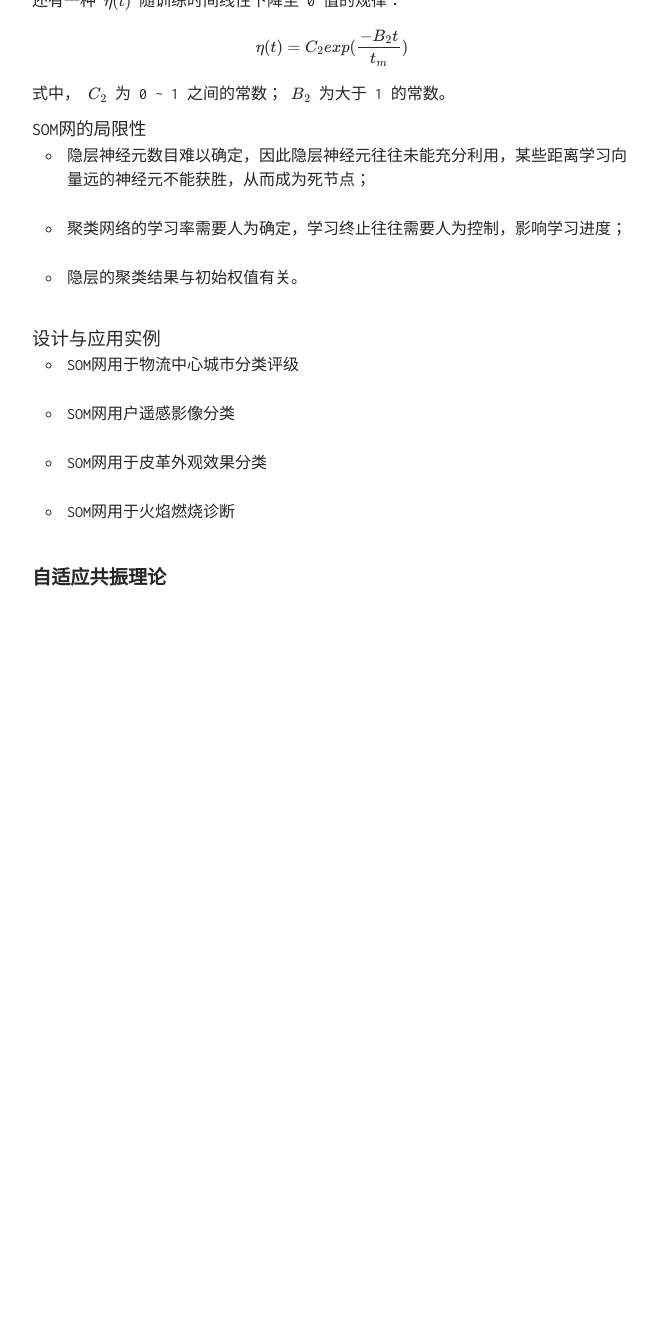
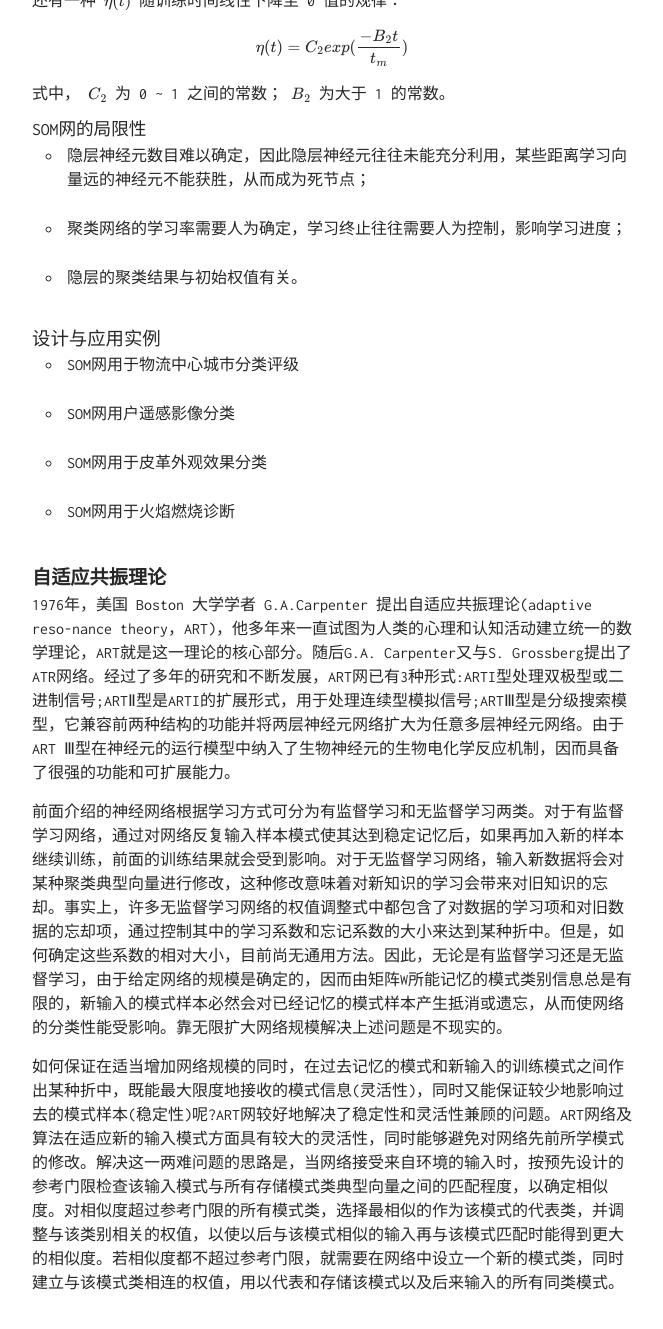
Before and after one commit to TobiahShaw/TobiahShaw.github.io, a Jekyll site: the page built from _posts/2019-10-26-NN-of-Competitive learning.md, in a window 1280 px wide and 1400 px high, scrolled down 10417 px. Shown: the top 1329 px of the window, without its empty margins (308-971 px from the left). Built offline with Jekyll 4.4.1, drawn with Linux system fonts in a browser that asks for light colours; our own code applies the rules of GitHub Pages for plain Markdown files; formulas are drawn with MathJax 3; before the commit the page ends 11100 px from its top, so only the background shows below that.

Commit message:
intro of ART

```diff
--- a/_posts/2019-10-26-NN-of-Competitive learning.md
+++ b/_posts/2019-10-26-NN-of-Competitive learning.md
@@ -262,3 +262,9 @@ $$ \eta (t) = C_2 exp(\frac{-B_2 t}{t_m}) $$
 - SOM网用于火焰燃烧诊断
 
 ## 自适应共振理论
+
+1976年，美国 Boston 大学学者 G.A.Carpenter 提出自适应共振理论(adaptive reso-nance theory，ART)，他多年来一直试图为人类的心理和认知活动建立统一的数学理论，ART就是这一理论的核心部分。随后G.A. Carpenter又与S. Grossberg提出了ATR网络。经过了多年的研究和不断发展，ART网已有3种形式:ARTI型处理双极型或二进制信号;ARTⅡ型是ARTI的扩展形式，用于处理连续型模拟信号;ARTⅢ型是分级搜索模型，它兼容前两种结构的功能并将两层神经元网络扩大为任意多层神经元网络。由于ART Ⅲ型在神经元的运行模型中纳入了生物神经元的生物电化学反应机制，因而具备了很强的功能和可扩展能力。
+
+前面介绍的神经网络根据学习方式可分为有监督学习和无监督学习两类。对于有监督学习网络，通过对网络反复输入样本模式使其达到稳定记忆后，如果再加入新的样本继续训练，前面的训练结果就会受到影响。对于无监督学习网络，输入新数据将会对某种聚类典型向量进行修改，这种修改意味着对新知识的学习会带来对旧知识的忘却。事实上，许多无监督学习网络的权值调整式中都包含了对数据的学习项和对旧数据的忘却项，通过控制其中的学习系数和忘记系数的大小来达到某种折中。但是，如何确定这些系数的相对大小，目前尚无通用方法。因此，无论是有监督学习还是无监督学习，由于给定网络的规模是确定的，因而由矩阵W所能记忆的模式类别信息总是有限的，新输入的模式样本必然会对已经记忆的模式样本产生抵消或遗忘，从而使网络的分类性能受影响。靠无限扩大网络规模解决上述问题是不现实的。
+
+如何保证在适当增加网络规模的同时，在过去记忆的模式和新输入的训练模式之间作出某种折中，既能最大限度地接收的模式信息(灵活性)，同时又能保证较少地影响过去的模式样本(稳定性)呢?ART网较好地解决了稳定性和灵活性兼顾的问题。ART网络及算法在适应新的输入模式方面具有较大的灵活性，同时能够避免对网络先前所学模式的修改。解决这一两难问题的思路是，当网络接受来自环境的输入时，按预先设计的参考门限检查该输入模式与所有存储模式类典型向量之间的匹配程度，以确定相似度。对相似度超过参考门限的所有模式类，选择最相似的作为该模式的代表类，并调整与该类别相关的权值，以使以后与该模式相似的输入再与该模式匹配时能得到更大的相似度。若相似度都不超过参考门限，就需要在网络中设立一个新的模式类，同时建立与该模式类相连的权值，用以代表和存储该模式以及后来输入的所有同类模式。
```
